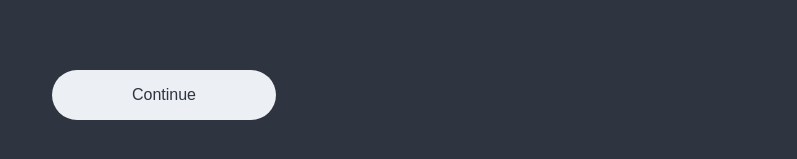
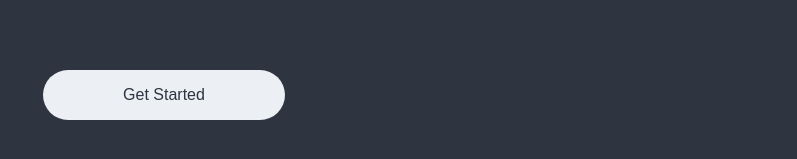
Before and after one commit to stevedylandev/devtimer, a React (Create React App) app: page / in a window 1280 px wide. Shown: the part 583-742 px from the top of the page, without its empty margins (476-1273 px from the left). Built offline with nearby package versions, Linux system fonts and the light colour scheme.

Commit message:
changed home button

```diff
--- a/src/components/Home.jsx
+++ b/src/components/Home.jsx
@@ -17,7 +17,7 @@ const Home = () => {
     <Welcome>
       <h1>DevTimer</h1>
       <img src={timer} alt="timer" />
-      <StartButton onClick={routeChange}>Continue</StartButton>
+      <StartButton onClick={routeChange}>Get Started</StartButton>
     </Welcome>
   )
 };
```
